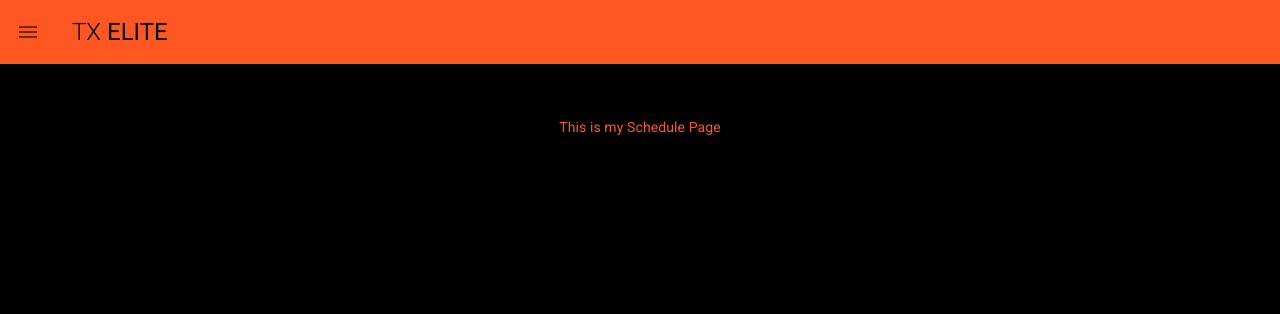
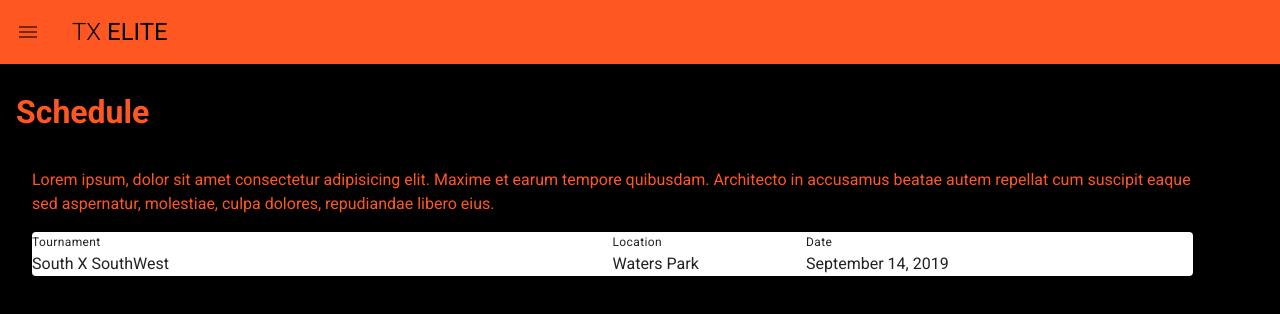
Before and after one commit to eands9/txelite1, a Vue app: page /schedule in a window 1280 px wide. Shown: the top 314 px of the page. Built offline with nearby package versions, Linux system fonts and the light colour scheme.

Commit message:
added schedule

```diff
--- a/src/components/Chat.vue
+++ b/src/components/Chat.vue
@@ -1,13 +1,8 @@
 <template>
-  <v-container>
-    <v-layout text-center>
-      <v-flex mb-4>
-        <v-card-text>
-          <p>
-            This is my Chat Page
-          </p>
-        </v-card-text>
-      </v-flex>
-    </v-layout>
-  </v-container>
+  <div class=team>
+    <h1 class="mx-4 mb-4 subheading">Chat</h1>
+      <v-container class=mx-4 mb-4 my-5>
+        <p>Content</p>
+      </v-container>
+  </div>
 </template>
--- a/src/components/Dashboard.vue
+++ b/src/components/Dashboard.vue
@@ -1,13 +1,8 @@
 <template>
-  <v-container>
-    <v-layout text-center>
-      <v-flex mb-4>
-        <v-card-text>
-          <p>
-            This is my Dashboard Page
-          </p>
-        </v-card-text>
-      </v-flex>
-    </v-layout>
-  </v-container>
+  <div class=team>
+    <h1 class="mx-4 mb-4 subheading">Dashboard</h1>
+      <v-container class=mx-4 mb-4 my-5>
+        <p>Content</p>
+      </v-container>
+  </div>
 </template>
--- a/src/components/Placeholder1.vue
+++ b/src/components/Placeholder1.vue
@@ -1,13 +1,8 @@
 <template>
-  <v-container>
-    <v-layout text-center>
-      <v-flex mb-4>
-        <v-card-text>
-          <p>
-            This is Placeholder 1
-          </p>
-        </v-card-text>
-      </v-flex>
-    </v-layout>
-  </v-container>
+  <div class=team>
+    <h1 class="mx-4 mb-4 subheading">Placeholder1</h1>
+      <v-container class=mx-4 mb-4 my-5>
+        <p>Content</p>
+      </v-container>
+  </div>
 </template>
--- a/src/components/Placeholder2.vue
+++ b/src/components/Placeholder2.vue
@@ -1,13 +1,8 @@
 <template>
-  <v-container>
-    <v-layout text-center>
-      <v-flex mb-4>
-        <v-card-text>
-          <p>
-            This is Placeholder 2
-          </p>
-        </v-card-text>
-      </v-flex>
-    </v-layout>
-  </v-container>
+  <div class=team>
+    <h1 class="mx-4 mb-4 subheading">Placeholder2</h1>
+      <v-container class=mx-4 mb-4 my-5>
+        <p>Content</p>
+      </v-container>
+  </div>
 </template>
--- a/src/components/Placeholder3.vue
+++ b/src/components/Placeholder3.vue
@@ -1,13 +1,8 @@
 <template>
-  <v-container>
-    <v-layout text-center>
-      <v-flex mb-4>
-        <v-card-text>
-          <p>
-            This is Placeholder 3
-          </p>
-        </v-card-text>
-      </v-flex>
-    </v-layout>
-  </v-container>
+  <div class=team>
+    <h1 class="mx-4 mb-4 subheading">Placeholder3</h1>
+      <v-container class=mx-4 mb-4 my-5>
+        <p>Content</p>
+      </v-container>
+  </div>
 </template>
--- a/src/components/Schedule.vue
+++ b/src/components/Schedule.vue
@@ -1,13 +1,24 @@
 <template>
-  <v-container>
-    <v-layout text-center>
-      <v-flex mb-4>
-        <v-card-text>
-          <p>
-            This is my Schedule Page
-          </p>
-        </v-card-text>
-      </v-flex>
-    </v-layout>
-  </v-container>
+  <div class=team>
+    <h1 class="mx-4 mb-4 subheading">Schedule</h1>
+      <v-container class=mx-5 mb-4 my-5>
+        <p>Lorem ipsum, dolor sit amet consectetur adipisicing elit. Maxime et earum tempore quibusdam. Architecto in accusamus beatae autem repellat cum suscipit eaque sed aspernatur, molestiae, culpa dolores, repudiandae libero eius.</p>
+        <v-card class="flat pa-3">
+          <v-layout row wrap>
+            <v-flex class="xs12 md6">
+              <div class="caption">Tournament</div>
+              <div>South X SouthWest</div>
+            </v-flex>
+            <v-flex class="xs6 xm4 md2">
+              <div class="caption">Location</div>
+              <div>Waters Park</div>
+            </v-flex>
+            <v-flex class="xs6 xm4 md2">
+              <div class="caption">Date</div>
+              <div>September 14, 2019</div>
+            </v-flex>
+          </v-layout>
+        </v-card>
+      </v-container>
+  </div>
 </template>
```
